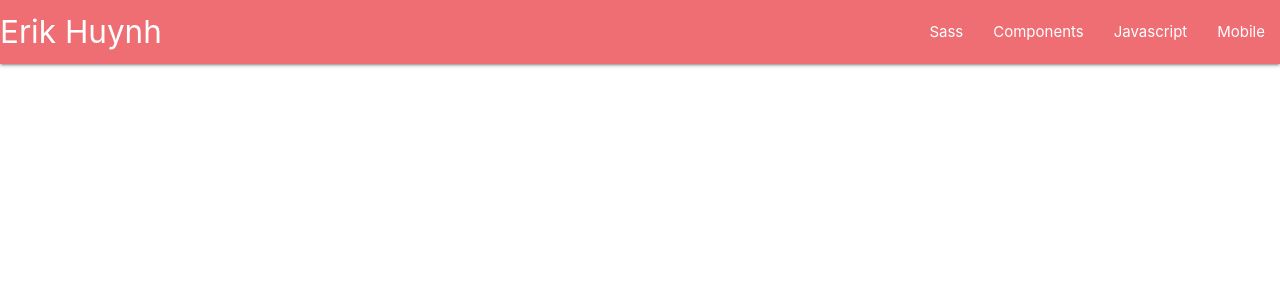
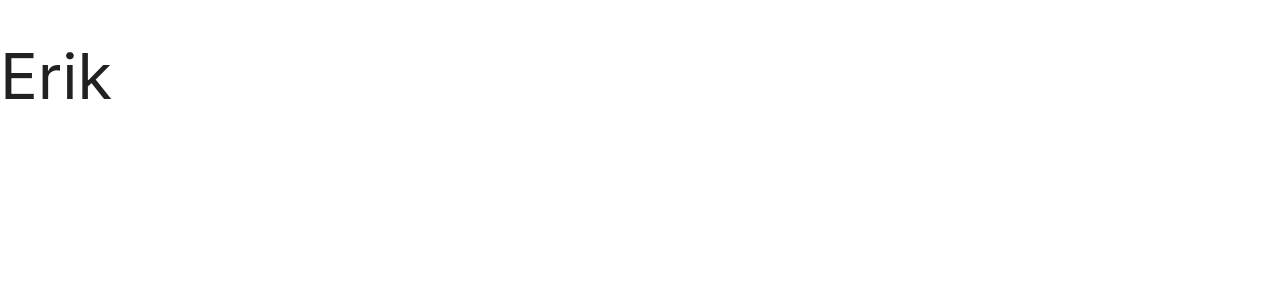
Before and after one commit to E-Huynh/Portfolio, a React (Create React App) app: page / in a window 1280 px wide. Shown: the top 300 px of the page. Built offline with nearby package versions, Linux system fonts and the light colour scheme.

Commit message:
revert to base react app

```diff
--- a/package.json
+++ b/package.json
@@ -9,7 +9,6 @@
     "@testing-library/user-event": "^7.2.1",
     "react": "^16.13.1",
     "react-dom": "^16.13.1",
-    "react-router-dom": "^5.1.2",
     "react-scripts": "3.4.1"
   },
   "scripts": {
--- a/src/App.js
+++ b/src/App.js
@@ -1,15 +1,10 @@
 import React from 'react';
-import { BrowserRouter as Router, Route } from "react-router-dom";
-import Navbar from './components/navbar';
 
 function App() {
   return (
-    <Router>
-      <div>
-        <Navbar />
-        {/* <Route exact path="/" component={Home} /> */}
-      </div>
-    </Router>
+    <div>
+      <h1>Erik</h1>
+    </div>
   );
 }
 
--- a/src/components/navbar.js
+++ /dev/null
@@ -1,26 +0,0 @@
-import React from 'react'
-
-export default function navbar() {
-    return (
-        <div>
-            <nav>
-                <div className="nav-wrapper">
-                    <a href="#!" className="brand-logo">Erik Huynh</a>
-                    <a href="#" data-target="mobile-demo" className="sidenav-trigger"><i className="material-icons">menu</i></a>
-                    <ul className="right hide-on-med-and-down">
-                        <li><a href="sass.html">Sass</a></li>
-                        <li><a href="badges.html">Components</a></li>
-                        <li><a href="collapsible.html">Javascript</a></li>
-                        <li><a href="mobile.html">Mobile</a></li>
-                    </ul>
-                </div>
-            </nav>
-            <ul className="sidenav" id="mobile-demo">
-                <li><a href="sass.html">Sass</a></li>
-                <li><a href="badges.html">Components</a></li>
-                <li><a href="collapsible.html">Javascript</a></li>
-                <li><a href="mobile.html">Mobile</a></li>
-            </ul>
-        </div>
-    )
-}
```
Also changed, not shown: 1 other file (tests, documents, lock files or other folders).
